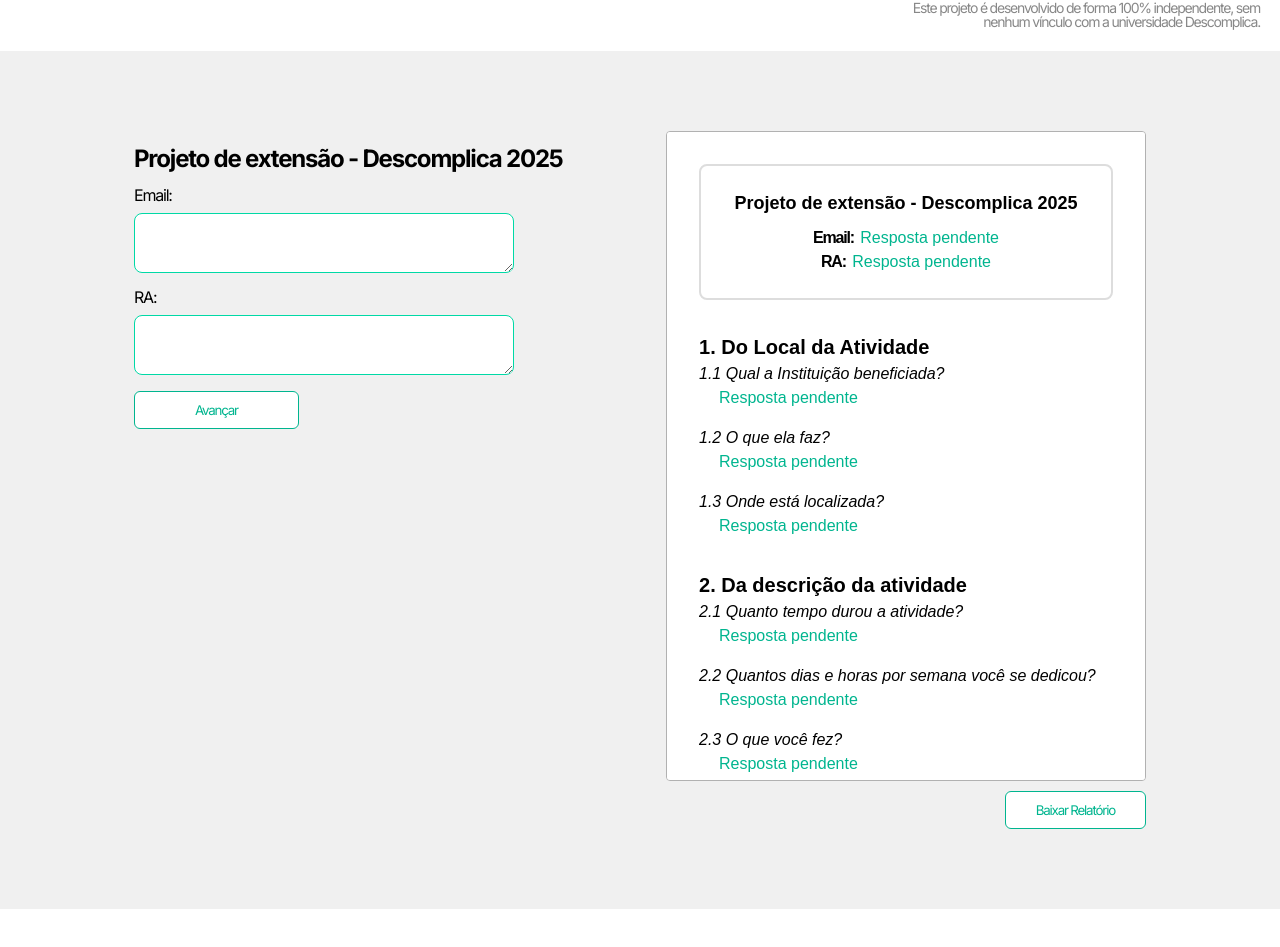
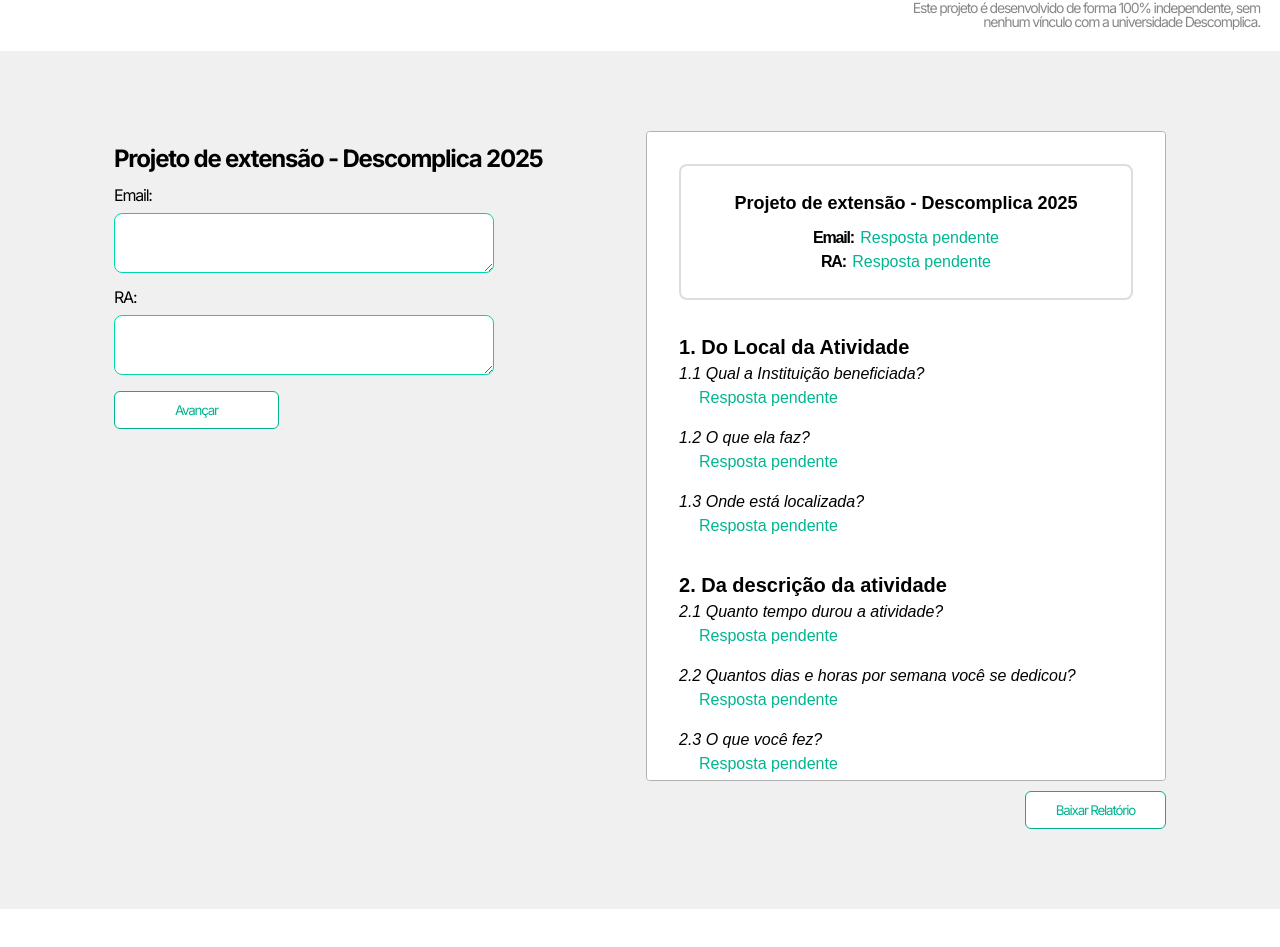
Before and after one commit to Caiorossi00/Gerador-Pex, a React (Vite) app: page / in a window 1280 px wide. Shown: the part 749-1696 px from the top of the page. Built offline with nearby package versions, Linux system fonts and the light colour scheme.

Commit message:
Ajustes na UI

```diff
--- a/src/styles/Preview.scss
+++ b/src/styles/Preview.scss
@@ -1,5 +1,5 @@
 .preview {
-  max-width: 480px;
+  max-width: 520px;
   padding: 2rem;
   border: 1px solid #b1b1b1;
   border-radius: 4px;
```
